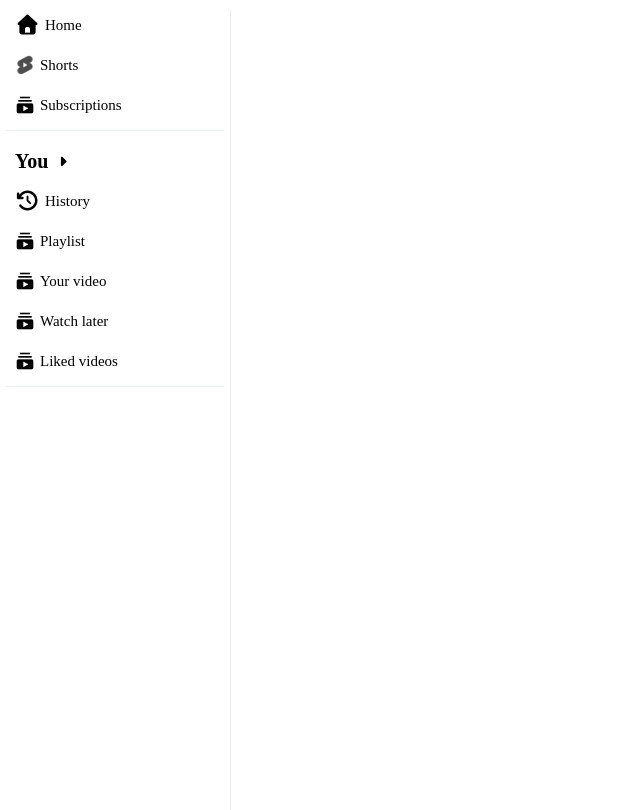
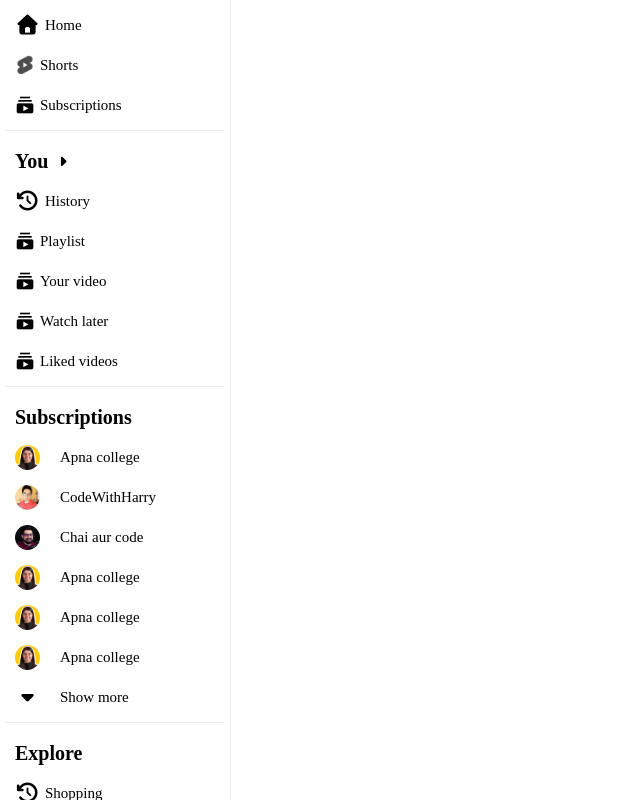
Before and after one commit to sandipsawant10/yt, a plain HTML site: page index.html in a window 1280 px wide. Shown: the whole page, without its empty margins (0-640 px from the left). Drawn offline with Linux system fonts and the light colour scheme.

Commit message:
Add more things

```diff
--- a/index.html
+++ b/index.html
@@ -50,6 +50,82 @@
           <p>Liked videos</p>
         </div>
         <div class="line"></div>
+        <div class="not-hover">
+          <p style="font-weight: 600; font-size: 20px;">Subscriptions</p>
+        </div>
+        <div class="buttons yt">
+          <img src="./image/yt_apnacollege.png">
+          <p>Apna college</p>
+        </div>
+        <div class="buttons yt">
+          <img src="./image/codewith_yt.png">
+          <p>CodeWithHarry</p>
+        </div>
+        <div class="buttons yt">
+          <img src="./image/chaiaurcode_yt.png">
+          <p>Chai aur code</p>
+        </div>
+        <div class="buttons yt">
+          <img src="./image/yt_apnacollege.png">
+          <p>Apna college</p>
+        </div>
+        <div class="buttons yt">
+          <img src="./image/yt_apnacollege.png">
+          <p>Apna college</p>
+        </div>
+        <div class="buttons yt">
+          <img src="./image/yt_apnacollege.png">
+          <p>Apna college</p>
+        </div>
+        <div class="buttons yt">
+          <i class="fa-solid fa-caret-down"></i>
+          <p>Show more</p>
+        </div>
+        <div class="line"></div>
+        <div class="not-hover">
+          <p style="font-weight: 600; font-size: 20px;">Explore</p>
+        </div>
+        <div class="buttons">
+          <i class="fa-solid fa-clock-rotate-left"></i>
+          <p>Shopping</p>
+        </div>
+        <div class="buttons">
+          <i class="fa-solid fa-clock-rotate-left"></i>
+          <p>Music</p>
+        </div>
+        <div class="buttons">
+          <i class="fa-solid fa-clock-rotate-left"></i>
+          <p>Movies</p>
+        </div>
+        <div class="buttons">
+          <i class="fa-solid fa-clock-rotate-left"></i>
+          <p>Live</p>
+        </div>
+        <div class="buttons">
+          <i class="fa-solid fa-clock-rotate-left"></i>
+          <p>Gaming</p>
+        </div>
+        <div class="buttons">
+          <i class="fa-solid fa-clock-rotate-left"></i>
+          <p>News</p>
+        </div>
+        <div class="buttons">
+          <i class="fa-solid fa-clock-rotate-left"></i>
+          <p>Sports</p>
+        </div>
+        <div class="buttons">
+          <i class="fa-solid fa-clock-rotate-left"></i>
+          <p>Courses</p>
+        </div>
+        <div class="buttons">
+          <i class="fa-solid fa-clock-rotate-left"></i>
+          <p>Fation & Beauty</p>
+        </div>
+        <div class="buttons">
+          <i class="fa-solid fa-clock-rotate-left"></i>
+          <p>Podcasts</p>
+        </div>
+
       </div>
 
 
--- a/style.css
+++ b/style.css
@@ -14,6 +14,7 @@
   display: flex;
   display: list-item;
   border-right: 1px solid #e9eef0;
+  overflow: auto;
 
 }
 .buttons{
@@ -48,3 +49,21 @@
   margin-left: 5px;
   border-top: 1px solid #e9eef0;
 }
+.not-hover{
+  height: 30px;
+  width: 220px;
+  background-color: white;
+  display: flex;
+  align-items: center;
+  border-radius: 10px;
+  margin: 10px;
+  color: black;
+}
+.yt img{
+  border-radius: 50%;
+  height: 25px;
+  width: 25px;
+}
+.yt p{
+  margin-left: 20px;
+}
```
Also changed, not shown: image/chaiaurcode_yt.png (added), image/codewith_yt.png (added), image/yt_apnacollege.png (added).
